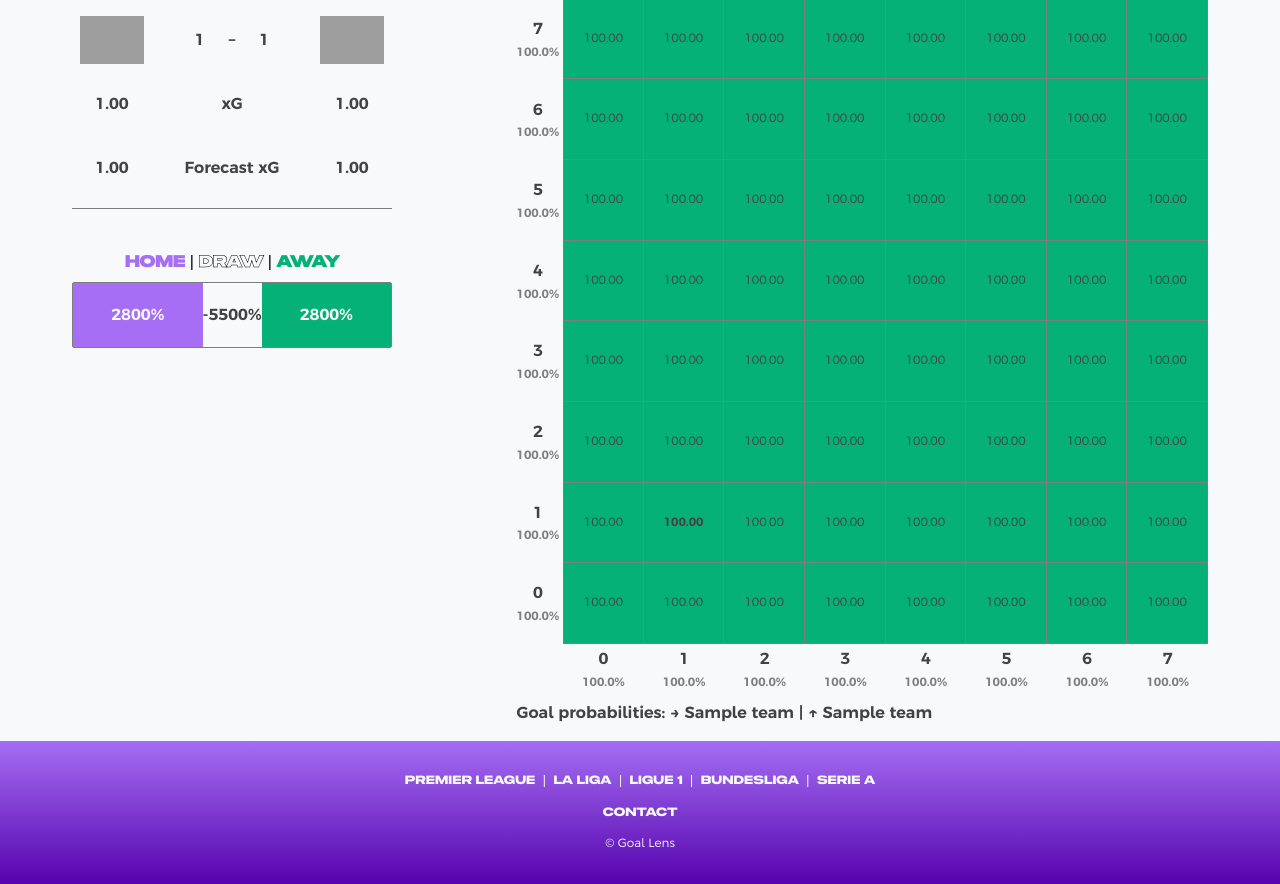
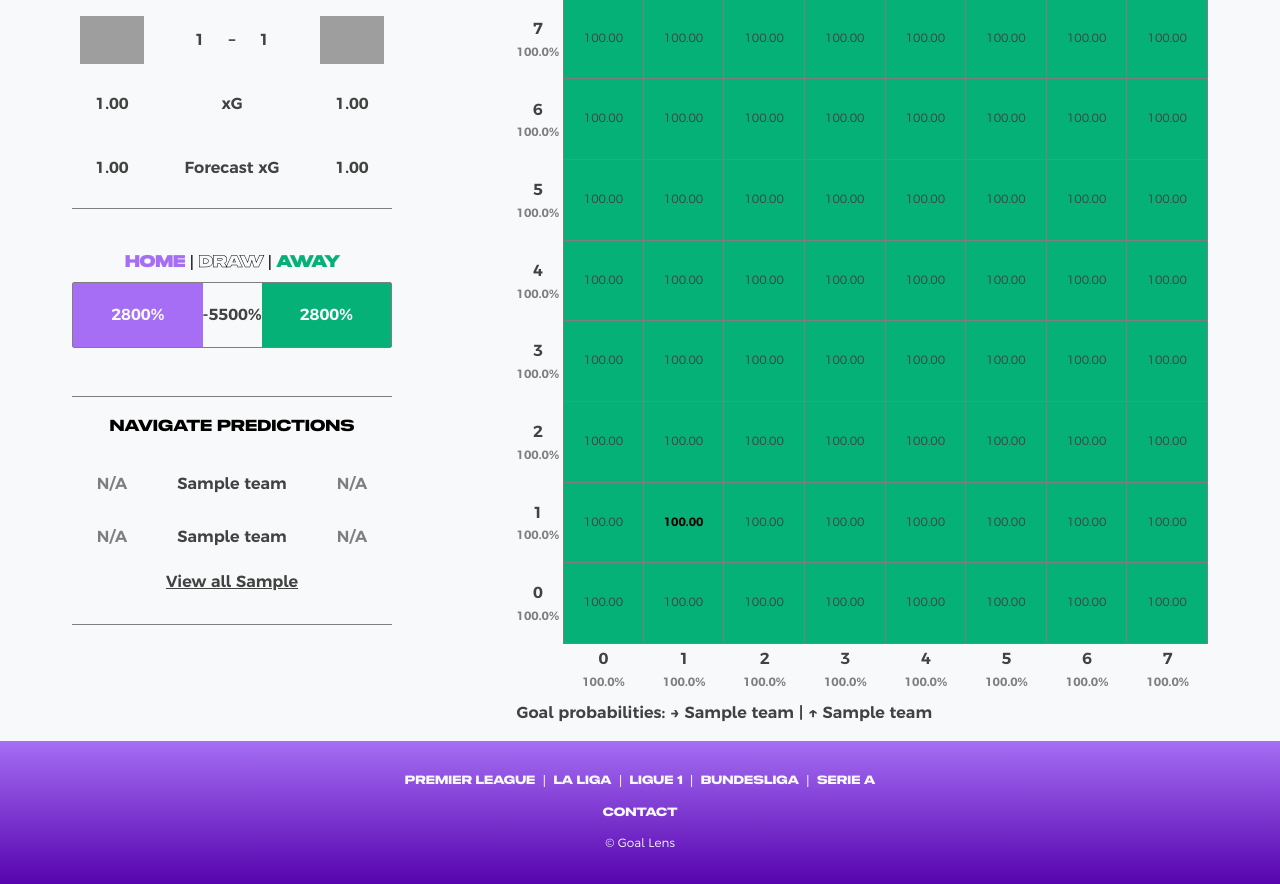
Before and after one commit to juancoquet/goallens, a Django app: page /predictions/1 in a window 1280 px wide. Shown: the part 179-1063 px from the top of the page. Run offline with Django 4.2, Linux system fonts and the light colour scheme; tables that the repository leaves empty hold one stand-in row (values such as "Sample post"); grey boxes are pictures that could not be loaded.

Commit message:
add prediction navigation from detail page

```diff
--- a/predictions/views.py
+++ b/predictions/views.py
@@ -34,6 +34,31 @@ def prediction_detail_view(request, fixture_id):
         prob_ag = getattr(prediction, f'prob_ag_{g}')
         context[f'prob_hg_{g}'] = float(prob_hg * 100)
         context[f'prob_ag_{g}'] = float(prob_ag * 100)
+
+    prev_pred_home = Prediction.objects.filter(
+        Q(fixture__date__lt=fixture.date) &
+        (Q(fixture__home=prediction.fixture.home) | Q(fixture__away=prediction.fixture.home))
+        ).order_by('-fixture__date').first()
+
+    prev_pred_away = Prediction.objects.filter(
+        Q(fixture__date__lt=fixture.date) &
+        (Q(fixture__home=prediction.fixture.away) | Q(fixture__away=prediction.fixture.away))
+        ).order_by('-fixture__date').first()
+
+    next_pred_home = Prediction.objects.filter(
+        Q(fixture__date__gt=fixture.date) &
+        (Q(fixture__home=prediction.fixture.home) | Q(fixture__away=prediction.fixture.home))
+        ).order_by('fixture__date').first()
+
+    next_pred_away = Prediction.objects.filter(
+        Q(fixture__date__gt=fixture.date) &
+        (Q(fixture__home=prediction.fixture.away) | Q(fixture__away=prediction.fixture.away))
+        ).order_by('fixture__date').first()
+
+    context['prev_prediction_home'] = prev_pred_home
+    context['prev_prediction_away'] = prev_pred_away
+    context['next_prediction_home'] = next_pred_home
+    context['next_prediction_away'] = next_pred_away
 
     return render(request, 'prediction_detail.html', context)
 
--- a/static/css/prediction_detail.css
+++ b/static/css/prediction_detail.css
@@ -182,13 +182,107 @@ p.cell__probability {
 
 p.cell__probability--highlighted {
     font-weight: 700;
-    color: blackk;
+    color: black;
 }
 
 #goal-probs-label {
     display: none;
 }
 
+
+/* navigation */
+
+#navigation {
+    border-top: 1px solid var(--dark-grey);
+    border-bottom: 1px solid var(--dark-grey);
+    margin-top: 1.6rem;
+    margin-bottom: 1.6rem;
+    /* max-width: 343px; */
+
+    display: grid;
+    grid-template-rows: 1fr 1fr 1fr 1fr;
+    grid-template-columns: 1fr 2fr 1fr;
+    row-gap: 1.6rem;
+}
+
+#navigation__title {
+    justify-self: center;
+    align-self: center;
+    grid-column-start: 1;
+    grid-column-end: 4;
+}
+
+p.navigation__team-name {
+    margin: 0;
+    justify-self: center;
+    align-self: center;
+}
+
+.navigation__home-team{
+    grid-column-start: 2;
+    grid-column-end: 3;
+    grid-row-start: 2;
+    grid-row-end: 3;
+}
+
+.navigation__away-team {
+    grid-column-start: 2;
+    grid-column-end: 3;
+    grid-row-start: 3;
+    grid-row-end: 4;
+}
+
+.pred-navigation--home-prev {
+    grid-column-start: 1;
+    grid-column-end: 2;
+    grid-row-start: 2;
+    grid-row-end: 3;
+}
+
+.pred-navigation--home-next {
+    grid-column-start: 3;
+    grid-column-end: 4;
+    grid-row-start: 2;
+    grid-row-end: 3;
+}
+
+.pred-navigation--away-prev {
+    grid-column-start: 1;
+    grid-column-end: 2;
+    grid-row-start: 3;
+    grid-row-end: 4;
+}
+
+.pred-navigation--away-next {
+    grid-column-start: 3;
+    grid-column-end: 4;
+    grid-row-start: 3;
+    grid-row-end: 4;
+}
+
+p.pred-navigation--disabled {
+    margin: 0;
+    color: var(--dark-grey);
+    justify-self: center;
+    align-self: center;
+}
+
+.pred-navigation:not(.pred-navigation--disabled) {
+    text-decoration: none;
+    justify-self: center;
+    align-self: center;
+    margin: 0 0.4rem;
+    background-color: var(--page-num-bg);
+    padding: 0.2rem 0.6rem;
+    border-radius: 2px;
+}
+
+.navigation__view-all {
+    justify-self: center;
+    align-self: center;
+    grid-column-start: 1;
+    grid-column-end: 4;
+}
 
 @media screen and (min-width: 450px) {
     .label>p.prob {
--- a/static/css/predictions_list.css
+++ b/static/css/predictions_list.css
@@ -32,7 +32,6 @@ p.table-key {
 .page-nav {
     text-decoration: none;
     margin: 0 0.4rem;
-    text-decoration: none;
     background-color: var(--page-num-bg);
     padding: 0.2rem 0.6rem;
     border-radius: 2px;
--- a/static/js/prediction_detail.js
+++ b/static/js/prediction_detail.js
@@ -47,3 +47,25 @@ function shadeCells() {
 }
 
 document.addEventListener('DOMContentLoaded', shadeCells);
+
+
+// move navigation section for desktop
+
+// 800px
+
+const navigationSection = document.querySelector('#navigation');
+const defaultParentNav = navigationSection.parentElement;
+const desktopParent = document.querySelector('#desktop-left')
+
+function moveNavigation() {
+    if (window.innerWidth >= 800) {
+        desktopParent.appendChild(navigationSection);
+    }
+    else {
+        defaultParentNav.appendChild(navigationSection);
+    }
+    console.log(window.innerWidth)
+}
+
+document.addEventListener('DOMContentLoaded', moveNavigation);
+window.addEventListener('resize', moveNavigation);
--- a/templates/prediction_detail.html
+++ b/templates/prediction_detail.html
@@ -5,12 +5,14 @@
   <link rel="stylesheet" href="{% static 'css/prediction_detail.css' %}">
 {% endblock styles %}
 
+{% block title %}{{ fixture.home.short_name }} - {{ fixture.away.short_name }}: {% endblock title %}
+
 {% block content %}
 <h1 class="fixture-title">{{ fixture.home.short_name }} - {{ fixture.away.short_name }}</h1>
 <h2 class="text--outline heading--date">{{dd}} - {{mm}} - {{yyyy}}</h2>
 
 <div class="container">
-  <div>
+  <div id="desktop-left">
     <section class="stats">
       <img class="team-logo stats__item" src="{% static "images/team_logos/" %}{{ fixture.home.id }}.png" alt="{{ fixture.home.name }}">
       <p class="goals-scored stats__item">{{ fixture.goals_home }} – {{ fixture.goals_away }}</p>
@@ -184,6 +186,40 @@
         <p class="matrix__home-team"><span id="goal-probs-label">Goal probabilities: </span>&#8594; {{ fixture.home.short_name }} | &#8593; {{ fixture.away.short_name }}</p>
       </div>
     </section>
+
+    <section id="navigation">
+      <h3 id="navigation__title">Navigate Predictions</h3>
+
+      <p class="navigation__team-name navigation__home-team">{{ fixture.home.short_name }}</p>
+      <p class="navigation__team-name navigation__away-team">{{ fixture.away.short_name }}</p>
+
+      {% if prev_prediction_home %}
+        <a class="pred-navigation pred-navigation--home-prev" href="{% url 'prediction_detail' fixture_id=prev_prediction_home.fixture.id %}">&laquo;</a>
+      {% else %}
+        <p class="pred-navigation pred-navigation--disabled pred-navigation--home-prev">N/A</p>
+      {% endif %}
+
+      {% if next_prediction_home %}
+        <a class="pred-navigation pred-navigation--home-next" href="{% url 'prediction_detail' fixture_id=next_prediction_home.fixture.id %}">&raquo;</a>
+      {% else %}
+        <p class="pred-navigation pred-navigation--disabled pred-navigation--home-next">N/A</p>
+      {% endif %}
+
+      {% if prev_prediction_away %}
+        <a class="pred-navigation pred-navigation--away-prev" href="{% url 'prediction_detail' fixture_id=prev_prediction_away.fixture.id %}">&laquo;</a>
+      {% else %}
+        <p class="pred-navigation pred-navigation--disabled pred-navigation--away-prev">N/A</p>
+      {% endif %}
+
+      {% if next_prediction_away %}
+        <a class="pred-navigation pred-navigation--away-next" href="{% url 'prediction_detail' fixture_id=next_prediction_away.fixture.id %}">&raquo;</a>
+      {% else %}
+        <p class="pred-navigation pred-navigation--disabled pred-navigation--away-next">N/A</p>
+      {% endif %}
+
+      <a href="{% url 'prediction_list' %}?competition={{ fixture.competition }}&amp;season={{ fixture.season }}" class="navigation__view-all">View all {{ fixture.competition }}</a>
+    </section>
+
 </div>
 {% endblock content %}
 
@@ -191,5 +227,6 @@
   <!--- for script to parse -->
   <div id="script__goals-home" data="{{ fixture.goals_home }}" style="display: none,"></div>
   <div id="script__goals-away" data="{{ fixture.goals_away }}" style="display: none,"></div>
+  <!--- end for script to parse -->
   <script src="{% static 'js/prediction_detail.js' %}"></script>
 {% endblock scripts %}
```
Also changed, not shown: data_sourcing/tests/test_models.py (+2 -2 lines), predictions/tests/test_views.py (+57 -24 lines).
